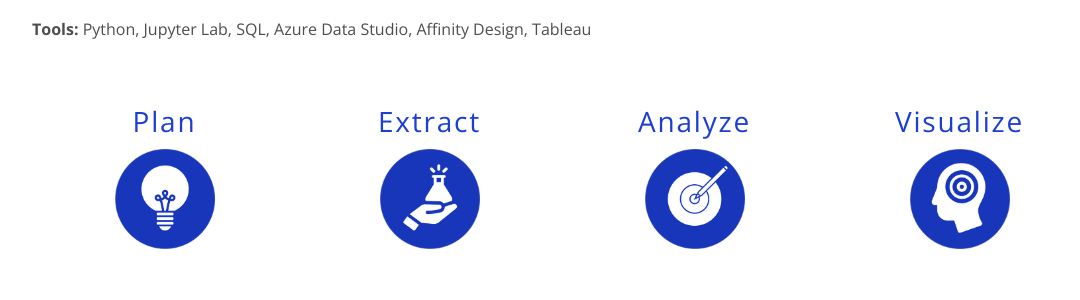
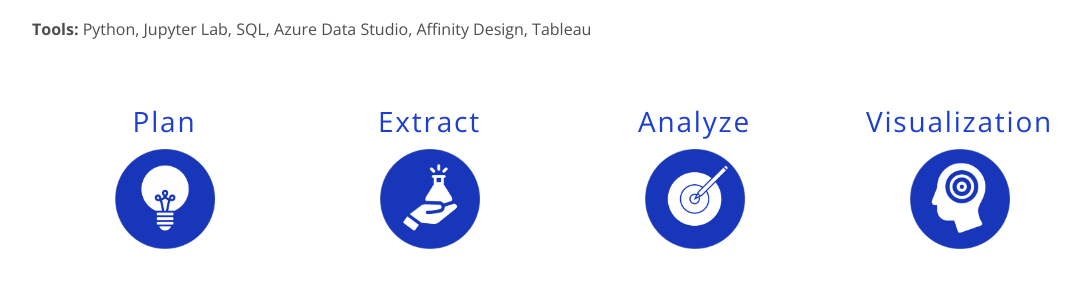
Before and after one commit to robertgenetti/robertgenetti.github.io, a Jekyll site: the page built from _projects/covid19.md, in a window 1280 px wide and 900 px high, scrolled down 1839 px. Shown: the part 158-458 px from the top of the window, without its empty margins (78-1158 px from the left). Built offline with Jekyll 4.4.1, drawn with Linux system fonts in a browser that asks for light colours; comment, search, counter and statistics services are not loaded; some of the changed text lies outside the part shown.

Commit message:
clean up files a bit

```diff
--- a/Gemfile
+++ b/Gemfile
@@ -8,7 +8,7 @@ gem "github-pages"
 gem 'jekyll-environment-variables'
 gem "minima"
 
-group :jekyll_plugins do
-    gem "jekyll-feed"
-  end
+# group :jekyll_plugins do
+#     gem "jekyll-feed"
+#   end
 gem "webrick", "~> 1.7"
--- a/_projects/covid19.md
+++ b/_projects/covid19.md
@@ -41,7 +41,7 @@ This project takes on two roles: to provide insight into the policy outcomes of
             <img src="/images/projects/Analyze.png" style="width:100px; height:auto; object-fit: cover;">
         </div>
         <div class="col p-2">
-            <h3>Visualize</h3>
+            <h3>Visualization</h3>
             <img src="/images/projects/Visual.png" style="width:100px; height:auto; object-fit: cover;">
         </div>
     </div>
@@ -87,7 +87,7 @@ This project takes on two roles: to provide insight into the policy outcomes of
 </div>
 <div class="mb-3"></div>
 
-### Visualize
+### Visualization
 
 - Design - Affinity Design
 - Visualization - Tableau
```
Also changed, not shown: _projects/seattlehousing.md (+2 -2 lines), _projects/sp500rating.md (+2 -2 lines), _projects/visionzero.md (+2 -2 lines), 7 other files.
